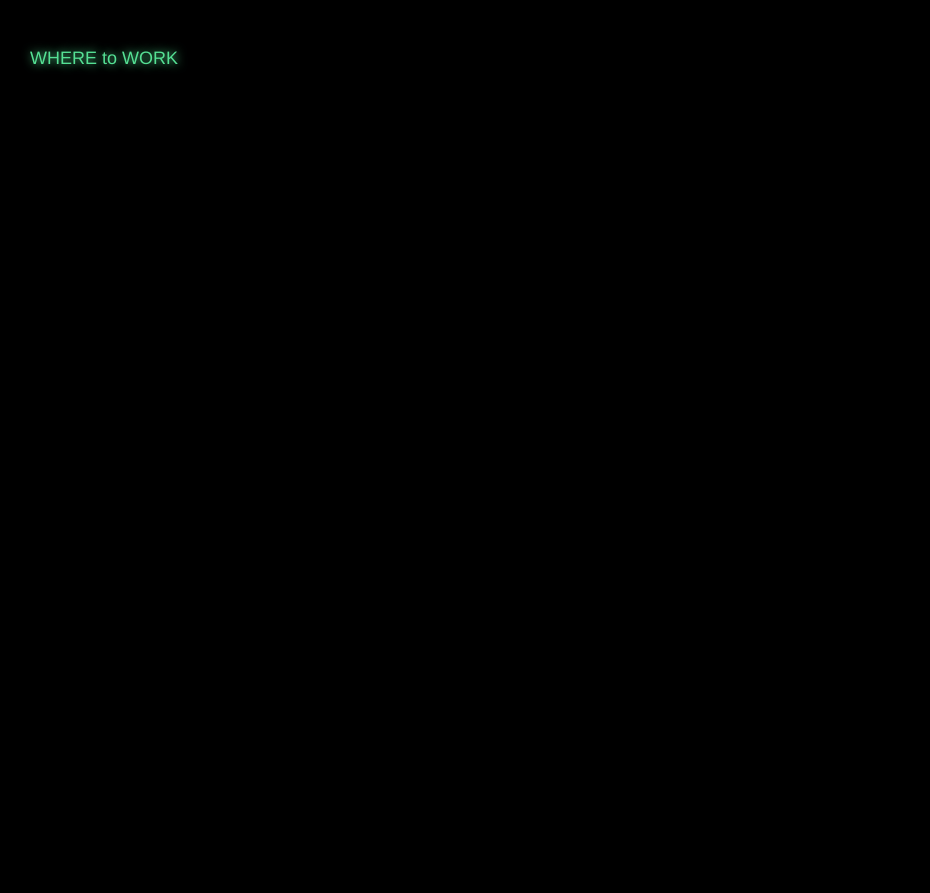
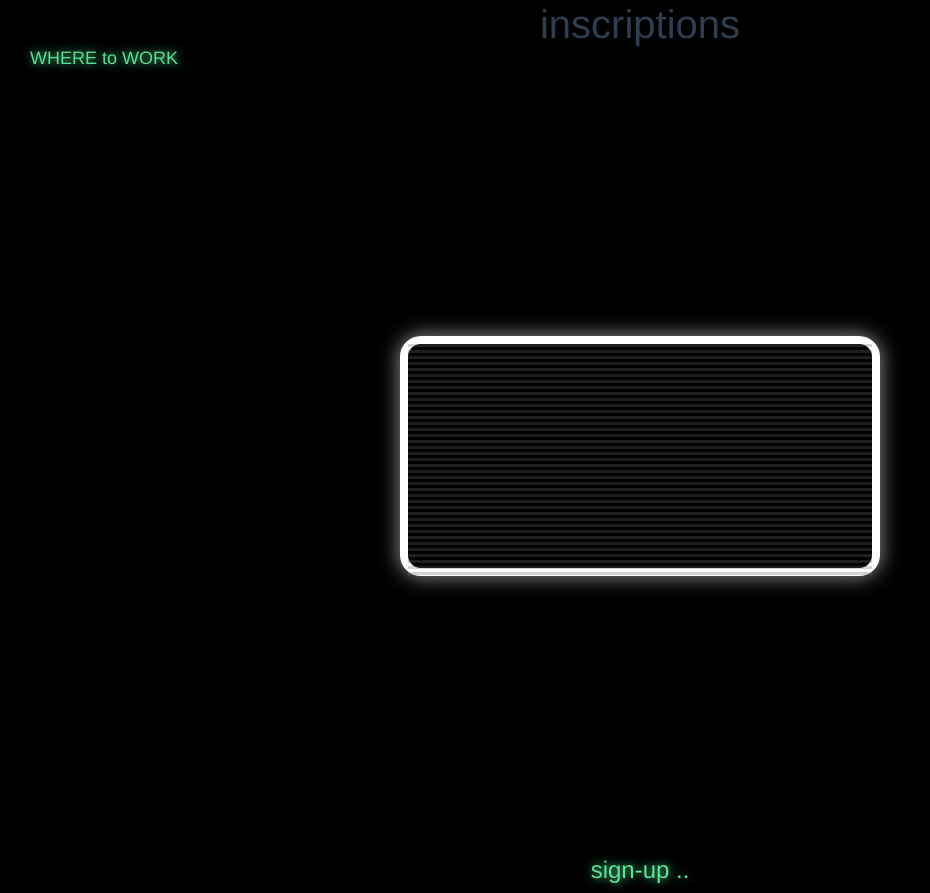
Before and after one commit to krissdel/where_to_work, a Vue app: page /Inscription in a window 1280 px wide. Shown: the whole page, without its empty margins (0-930 px from the left). Before the commit the page ends 800 px from the top, so only its background shows below. Built offline with nearby package versions, Linux system fonts and the light colour scheme.

Commit message:
new page

```diff
--- a/src/components/Formulaire.vue
+++ b/src/components/Formulaire.vue
@@ -1,5 +1,6 @@
 <template>
-  <h1>{{ msg }}</h1>
+  <!-- <h1>{{ msg }}</h1> -->
+  <h1>inscriptions</h1>
   <div class="hello">
     <div class="card" style="width: 30rem; height: 15rem">
       <div class="card-body">
@@ -59,7 +60,7 @@
     </div>
   </div>
   <!-- <h4>{{ msg }}</h4> -->
-  <h4 class="dots">Welcome</h4>
+  <h4 class="dots">sign-up </h4>
 
 
 </template>
--- a/src/components/Welcome.vue
+++ b/src/components/Welcome.vue
@@ -53,6 +53,9 @@
           </div>
           <div class="need_link3">
             <router-link to="/Worker">NEED A CO-WORKER</router-link>
+          </div>
+           <div class="need_link4">
+            <router-link to="/Inscription">SIGN-UP</router-link>
           </div>
         </div>
       </div>
--- a/src/views/Inscription.vue
+++ b/src/views/Inscription.vue
@@ -7,7 +7,7 @@ import Formulaire from '@/components/Formulaire.vue'
 
 
 export default {
-name: Inscription,
+name: "Inscription",
  components: {
     Formulaire,
   }
```
